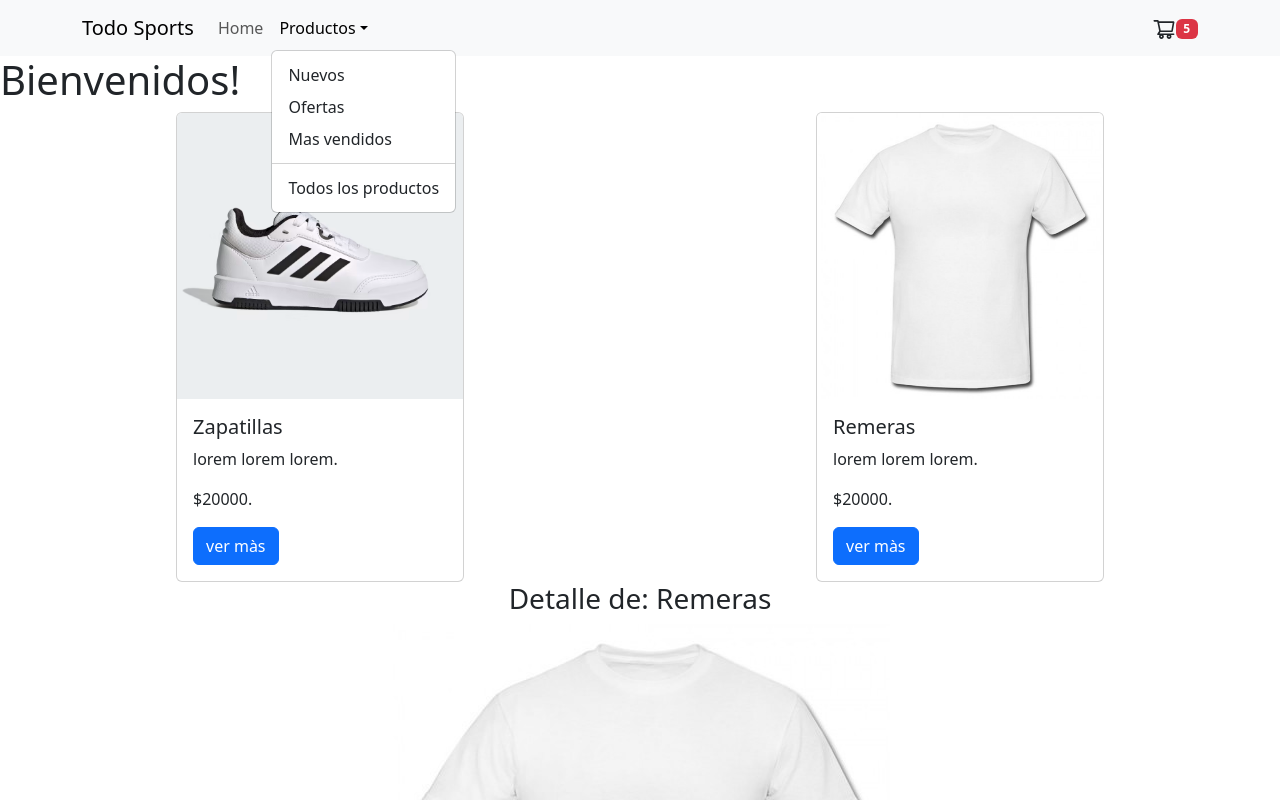
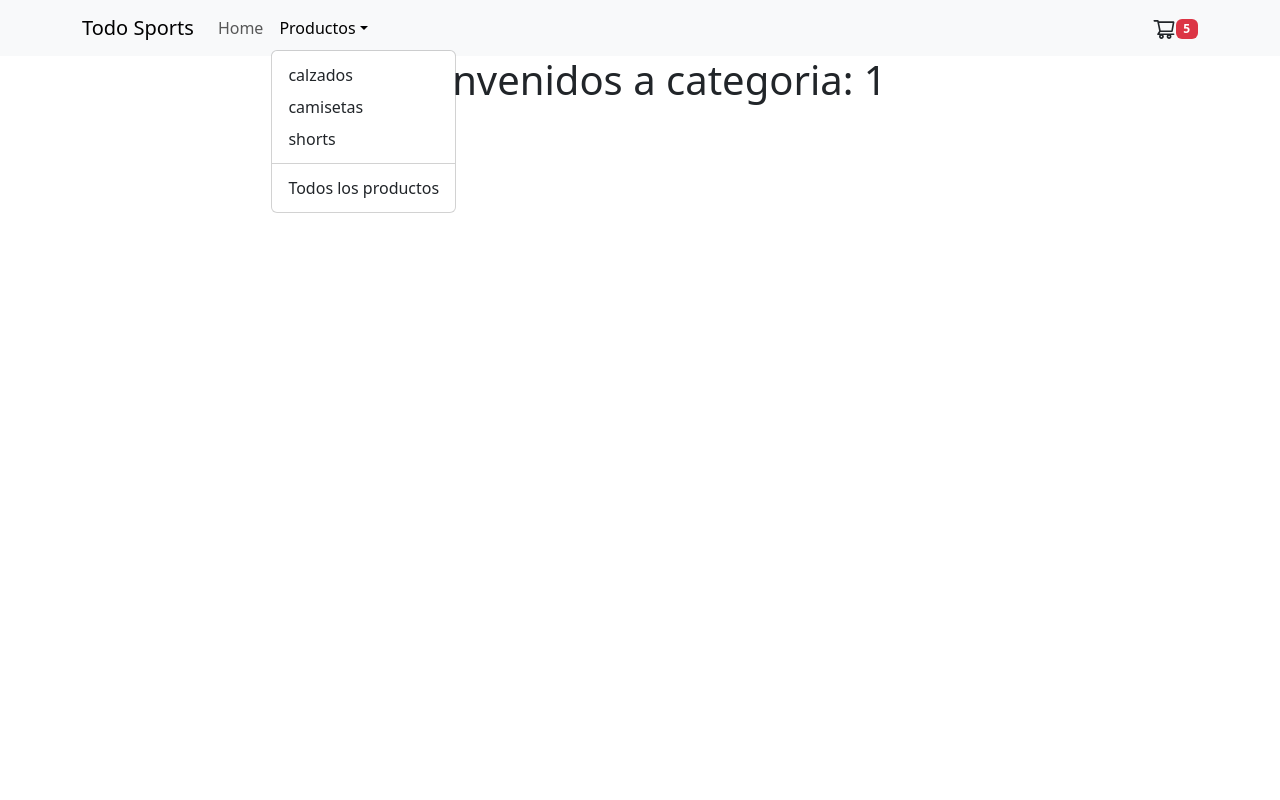
Before and after one commit to Kevin-Mackinlay/ProyectoFinal_Mackinlay, a React (Create React App) app: page /category/1 in a window 1280 px wide. Both pictures are taken after a click on the button "Productos". Shown: the top 800 px of the page. Built offline with nearby package versions, Linux system fonts and the light colour scheme.

Commit message:
navegacion, rutas , etc

```diff
--- a/src/App.js
+++ b/src/App.js
@@ -1,7 +1,7 @@
 import "./App.css";
 import ItemDetailContainer from "./components/ItemDetailContainer/ItemDetailContainer";
 import ItemListContainer from "./components/ItemListContainer/ItemListContainer";
-// import { BrowserRouter, Routes, Route } from "react-router-dom";
+import { BrowserRouter, Routes, Route } from "react-router-dom";
 import NavBar from "./components/NavBar/NavBar.jsx";
 // import ItemListContainer from "./components/ItemListContainer/ItemListContainer";
 // import ItemDetailContainer from "./components/ItemDetailContainer/ItemDetailContainer";
@@ -13,22 +13,22 @@ import "bootstrap/dist/css/bootstrap.min.css";
 function App() {
   return (
     <div >
-      {/* <BrowserRouter> */}
+      <BrowserRouter>
         {/* <CartProvider> */}
           <NavBar />
-          <ItemListContainer greeting='Bienvenidos!'/>
-          <ItemDetailContainer/>
 
-           {/* <Routes> */}
-            {/* <Route path="/" element={<ItemListContainer greeting={"Todos nuestros productos"} />} /> */}
-            {/* <Route path="/category/:categoryId" element={<ItemListContainer greeting={"Productos por categoria"} />} />
-            <Route path="/item/:itemId" element={<ItemDetailContainer />} />
-            <Route path="/cart" element={<Cart />} />
-            <Route path="/checkout" element={<Checkout />} />
-            <Route path="*" element={<h1>404 NOT FOUND</h1>} /> */}
-           {/* </Routes> */}
+          {/* <ItemDetailContainer/> */}
+
+           <Routes>
+            <Route path="/" element={<ItemListContainer greeting={"Todos nuestros productos"} />} />
+            <Route path="/category/:categoryId" element={<ItemListContainer greeting={"Bienvenidos a categoria: "} />} />
+            <Route path="/item/:id" element={<ItemDetailContainer />}/>
+            {/* // <Route path="/cart" element={<Cart />} />
+            // <Route path="/checkout" element={<Checkout />} />
+            // <Route path="*" element={<h1>404 NOT FOUND</h1>} /> */} */} */}
+           </Routes>
         {/* </CartProvider> */}
-      {/* </BrowserRouter> */}
+      </BrowserRouter>
     </div>
   );
 }
--- a/src/components/Item/Item.jsx
+++ b/src/components/Item/Item.jsx
@@ -1,5 +1,6 @@
 import React from 'react'
 import { Button, Card } from 'react-bootstrap';
+import { Link } from 'react-router-dom';
 
 const Item = ({prod}) => {
   return (
@@ -9,7 +10,8 @@ const Item = ({prod}) => {
         <Card.Title>{prod.name}</Card.Title>
         <Card.Text>{prod.description}.</Card.Text>
         <Card.Text>${prod.price}.</Card.Text>
-        <Button variant="primary">ver màs</Button>
+
+        <Button as={Link} to={`/item/${prod.id}`} variant="primary">ver màs</Button>
       </Card.Body>
     </Card>
   );
--- a/src/components/ItemDetailContainer/ItemDetailContainer.jsx
+++ b/src/components/ItemDetailContainer/ItemDetailContainer.jsx
@@ -1,19 +1,28 @@
-import React, { useEffect, useState } from 'react'
-import { getItem } from '../../mock/data'
-import ItemDetail from '../ItemDetail/ItemDetail'
+import React, { useEffect, useState } from "react";
+import { getItem } from "../../mock/data";
+import ItemDetail from "../ItemDetail/ItemDetail";
+import { useParams } from "react-router-dom";
 
 const ItemDetailContainer = () => {
-    const [producto, setProductos] = useState({})
+  const [producto, setProductos] = useState({});
+  const [loader, setLoader] = useState(false)
+  const { id } = useParams();
 
-    useEffect(()=>{
-getItem()
-.then((res)=> setProductos(res))
-.catch((error)=> console.log(error))
-    },[])
 
-  return (
-    <ItemDetail producto={producto}/>
+  useEffect(() => {
+    setLoader(true)
+    getItem(id)
+      .then((res) => setProductos(res))
+      .catch((error) => console.log(error))
+      .finally(()=> setLoader(false))
+  }, []);
+
+  return(
+<div>
+    {loader ? <p>Cargando...</p> : <ItemDetail producto={producto}/>}
+</div>
+
   )
-}
+};
 
-export default ItemDetailContainer
+export default ItemDetailContainer;
--- a/src/components/ItemListContainer/ItemListContainer.jsx
+++ b/src/components/ItemListContainer/ItemListContainer.jsx
@@ -3,25 +3,39 @@ import { useEffect } from "react";
 
 import ItemList from "../ItemList/ItemList";
 import { getProducts } from "../../mock/data";
-
+import { useParams } from "react-router-dom";
 
 const ItemListContainer = ({ greeting }) => {
   const [productos, setProductos] = useState([]);
-
-
+  const [loading, setLoading] = useState(false);
+  const { categoryId } = useParams();
 
   useEffect(() => {
+    setLoading(true);
     getProducts()
-      .then((res) => setProductos(res))
-      .catch((error) => console.log(error));
-  });
-
+      .then((res) => {
+        if (categoryId) {
+          setProductos(res.filter((item) => item.category === categoryId));
+        } else {
+          setProductos(res);
+        }
+      })
+      .catch((error) => console.log(error))
+      .finally(() => setLoading(false));
+  }, [categoryId]);
 
   return (
-    <div>
-      <h1>{greeting}</h1>
-      <ItemList productos={productos} />
-
+    <div className="d-flex flex-direction-row justify-content-center">
+      {loading ? (
+        <p>Cargando...</p>
+      ) : (
+        <div>
+          <h1>
+            {greeting} <span>{categoryId && categoryId}</span>
+          </h1>
+          <ItemList productos={productos} />
+        </div>
+      )}
     </div>
   );
 };
--- a/src/components/NavBar/NavBar.jsx
+++ b/src/components/NavBar/NavBar.jsx
@@ -3,26 +3,36 @@ import Nav from "react-bootstrap/Nav";
 import Navbar from "react-bootstrap/Navbar";
 import NavDropdown from "react-bootstrap/NavDropdown";
 import CartWidget from "../Cartwidget/CartWidget";
-
+import { NavLink } from "react-router-dom";
 function NavBar() {
   return (
     <Navbar expand="lg" className="bg-body-tertiary">
       <Container>
-        <Navbar.Brand href="#home">Todo Sports</Navbar.Brand>
+        <Navbar.Brand as={NavLink} to="/">
+          Todo Sports
+        </Navbar.Brand>
         <Navbar.Toggle aria-controls="basic-navbar-nav" />
         <Navbar.Collapse id="basic-navbar-nav">
           <Nav className="me-auto">
-            <Nav.Link href="#home">Home</Nav.Link>
+            <Nav.Link as={NavLink} to="/">
+              Home
+            </Nav.Link>
 
             <NavDropdown title="Productos" id="basic-nav-dropdown">
-              <NavDropdown.Item href="#action/3.1">Nuevos</NavDropdown.Item>
-              <NavDropdown.Item href="#action/3.2">Ofertas</NavDropdown.Item>
-              <NavDropdown.Item href="#action/3.3">Mas vendidos</NavDropdown.Item>
+              <NavDropdown.Item as={NavLink} to="/category/calzados">
+                calzados
+              </NavDropdown.Item>
+              <NavDropdown.Item as={NavLink} to="/category/camisetas">
+                camisetas
+              </NavDropdown.Item>
+              <NavDropdown.Item as={NavLink} to="/category/shorts">
+                shorts
+              </NavDropdown.Item>
               <NavDropdown.Divider />
-              <NavDropdown.Item href="#action/3.4">Todos los productos</NavDropdown.Item>
+              <NavDropdown.Item as={NavLink} to='/'>Todos los productos</NavDropdown.Item>
             </NavDropdown>
           </Nav>
-          <CartWidget/>
+          <CartWidget />
         </Navbar.Collapse>
       </Container>
     </Navbar>
--- a/src/mock/data.js
+++ b/src/mock/data.js
@@ -1,6 +1,7 @@
 const list = [
-  { id: "01", name: "Zapatillas", stock: 10, price: 20000, description: "lorem lorem lorem", img: "../images/zapas.avif" },
-  { id: "02", name: "Remeras", stock: 10, price: 20000, description: "lorem lorem lorem", img: "../images/remera.jpg" },
+  { id: "01", category:'calzados', name: "Zapatillas", stock: 10, price: 20000, description: "lorem lorem lorem", img: "../images/zapas.avif" },
+  { id: "02", category:'camisetas', name: "Remeras", stock: 10, price: 20000, description: "lorem lorem lorem", img: "../images/remera.jpg" },
+  { id: "03", category:'shorts', name: "Remeras", stock: 10, price: 20000, description: "lorem lorem lorem", img: "../images/remera.jpg" },
 ];
 
 
@@ -18,10 +19,10 @@ const list = [
    });
  };
 
- export const getItem = () => {
+ export const getItem = (id) => {
     return new Promise((resolve) => {
         setTimeout(()=>{
-            resolve(list[1])
+            resolve(list.find((item)=> item.id === id))
         },2000)
     })
  }
```
